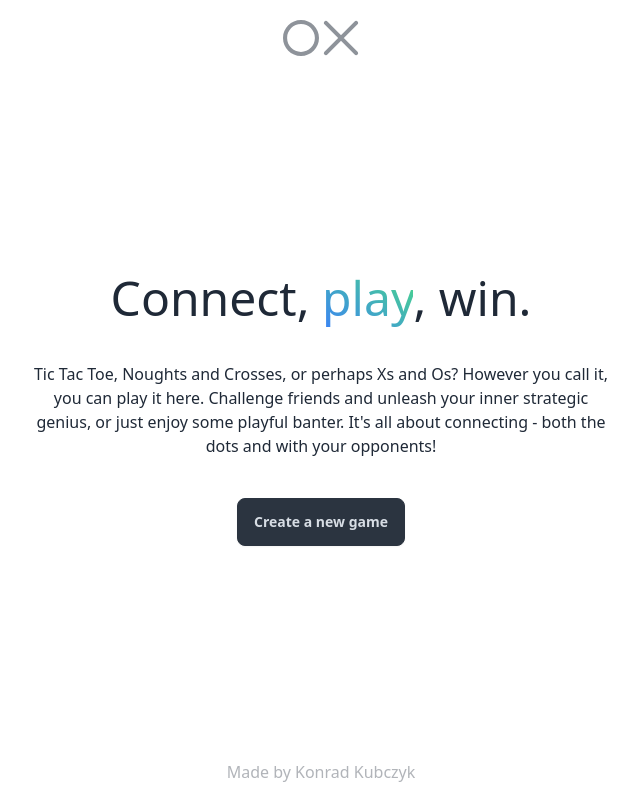
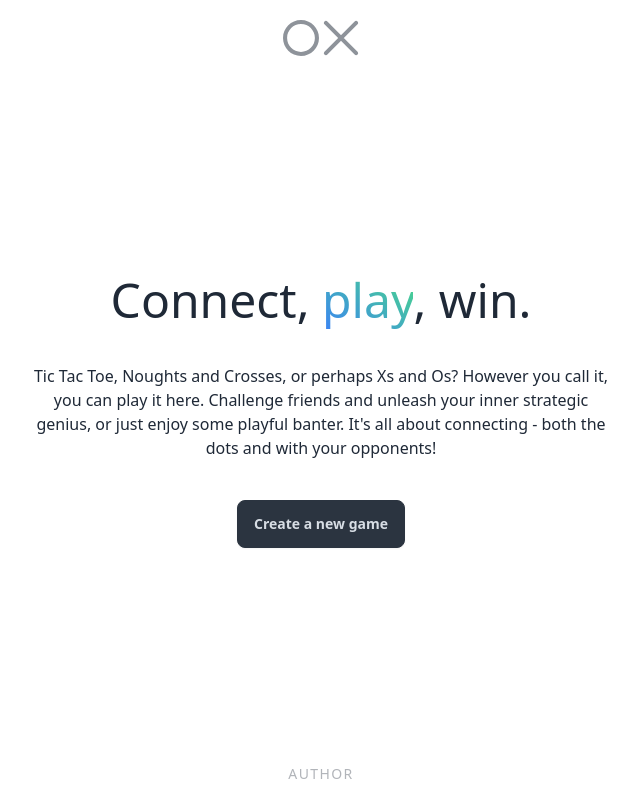
Before and after one commit to konradkubczyk/ox, a Vue app: page / in a window 1280 px wide. Shown: the whole page, without its empty margins (319-959 px from the left). Built offline with nearby package versions, Linux system fonts and the light colour scheme.

Commit message:
fix: layout corrections

```diff
--- a/src/App.vue
+++ b/src/App.vue
@@ -6,23 +6,24 @@ import IconX from '@/components/icons/IconX.vue'
 </script>
 
 <template>
-  <header>
-    <h1 class="text-4xl text-center py-4 select-none sr-only">OX</h1>
-    <div class="flex gap-1 justify-center p-5">
-      <IconO class="w-9 w-9 fill-base-content/50" />
-      <IconX class="w-9 w-9 fill-base-content/50" />
-    </div>
+  <header class="text-center">
+    <a href="/" class="opacity-50 hover:opacity-90 transition inline-block">
+      <h1 class="text-4xl text-center py-4 select-none sr-only">OX</h1>
+      <div class="flex gap-1 justify-center p-5">
+        <IconO class="w-9 fill-base-content" />
+        <IconX class="w-9 fill-base-content" />
+      </div>
+    </a>
   </header>
 
   <main>
     <RouterView />
   </main>
 
-  <footer class="text-center p-4">
-    <p class="text-base-content/35">
-      Made by
-      <a href="https://konradkubczyk.com">Konrad Kubczyk</a>
-    </p>
+  <footer class="text-center p-4 flex mx-auto flex-wrap gap-x-10 gap-y-2 justify-center text-base-content/35 uppercase tracking-widest text-sm">
+    <a href="https://konradkubczyk.com" target="_blank" class="hover:text-base-content/80 transition">
+      Author
+    </a>
   </footer>
 </template>
 
--- a/src/views/GameView.vue
+++ b/src/views/GameView.vue
@@ -34,7 +34,6 @@ const previousStats = ref<PreviousStats>({
 })
 let hydrated = false
 watch(() => gameStore.gameNumber, (gameNumber) => {
-  console.log(gameNumber, previousStats.value.gameNumber)
   if (gameNumber === null || !hydrated) {
     hydrated = true
     return
@@ -107,8 +106,8 @@ function quit() {
 </script>
 
 <template>
-  <main class="flex flex-col gap-3 max-w-3xl mx-auto px-3">
-    <section class="bg-accent-content rounded-md p-3 flex gap-3 justify-between items-center text-neutral-content">
+  <section class="flex flex-col gap-3 max-w-3xl mx-auto px-3">
+    <div class="bg-accent-content rounded-md p-3 flex gap-3 justify-between items-center text-neutral-content">
       <div
         v-if="!initialized"
         class="flex gap-3 items-center px-2"
@@ -139,8 +138,8 @@ function quit() {
       >
         Quit
       </button>
-    </section>
-    <section
+    </div>
+    <div
       class="aspect-square grid grid-cols-3 gap-3"
     >
       <button
@@ -153,14 +152,14 @@ function quit() {
         <IconO v-if="positions[index].player == 1" class="fill-base-content" />
         <IconX v-else-if="positions[index].player == 2" class="fill-base-content" />
       </button>
-    </section>
-    <section>
+    </div>
+    <div>
       <p class="opacity-50 text-center">
         Round {{ gameStore.gameNumber || '-' }} ({{ gameStore.player1Wins === null ? '-' : gameStore.player1Wins }} :
         {{ gameStore.player2Wins === null ? '-' : gameStore.player2Wins }})
       </p>
-    </section>
-  </main>
+    </div>
+  </section>
 
   <div v-if="toast.text" class="toast">
     <div
--- a/src/views/HomeView.vue
+++ b/src/views/HomeView.vue
@@ -89,7 +89,7 @@ async function createGameHandler() {
 </script>
 
 <template>
-  <main class="text-center p-3">
+  <section class="text-center p-3">
     <div class="max-w-xl mx-auto">
       <h2 class="text-5xl">
         Connect,
@@ -110,7 +110,7 @@ async function createGameHandler() {
         </button>
       </div>
     </div>
-  </main>
+  </section>
 
   <dialog ref="modal" class="modal">
     <div class="modal-box flex gap-4 flex-col">
--- a/src/views/JoinView.vue
+++ b/src/views/JoinView.vue
@@ -85,7 +85,7 @@ function quit() {
   <main>
     <div
       class="container w-96 h-96 rounded-xl mx-auto flex flex-col gap-5 justify-center items-center"
-      :class="joinStatus.state === JoinState.Error ? 'bg-red-500 text-gray-900' : 'bg-primary-content'"
+      :class="joinStatus.state === JoinState.Error ? 'bg-rose-950' : 'bg-primary-content'"
     >
       <span v-if="joinStatus.inProgress" class="loading loading-spinner loading-lg"></span>
       <h1 class="text-xl font-bold">{{ joinStatus.title }}</h1>
```
